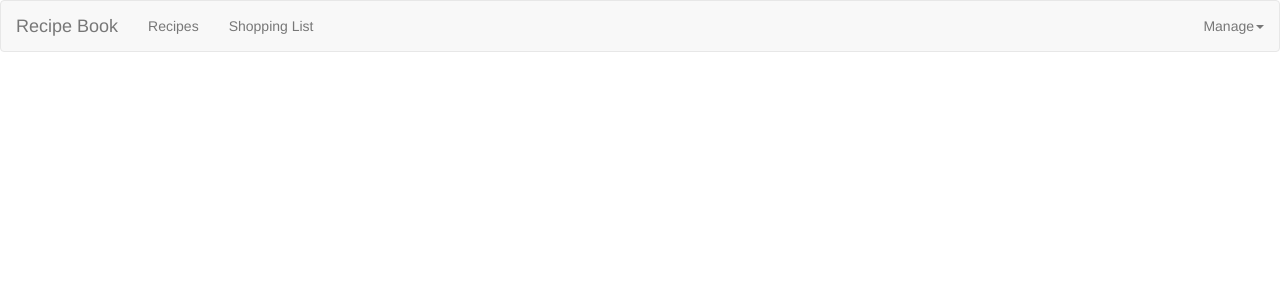
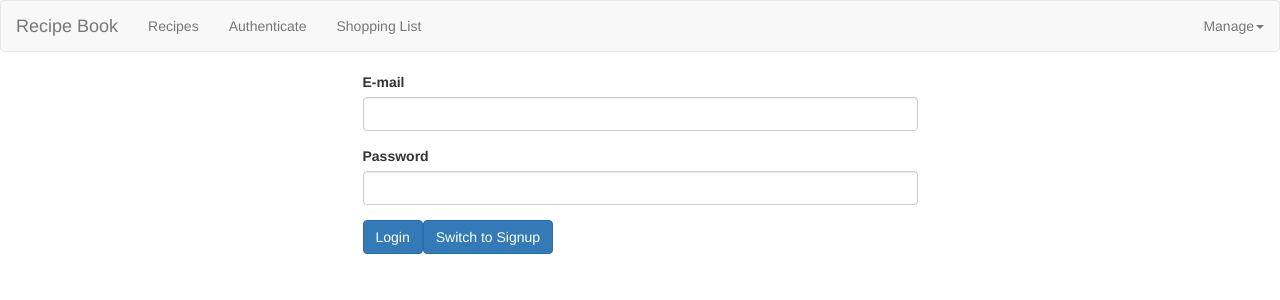
Before and after one commit to dipesh-03/Angular_Project, an Angular app: page /auth in a window 1280 px wide. Before the commit this address led to /. Shown: the top 300 px of the page. Built offline with nearby package versions, Linux system fonts and the light colour scheme.

Commit message:
reolve error and added auth

```diff
--- a/src/app/app-routing.module.ts
+++ b/src/app/app-routing.module.ts
@@ -7,6 +7,7 @@
 import { RecipeDetailComponent } from './recipes/recipe-detail/recipe-detail.component'
 import { RecipeEditComponent } from './recipes/recipe-edit/recipe-edit.component'
 import { RecipesResolverService } from './recipes/recipes-resolver.service'
+import { AuthComponent } from './auth/auth.component'
 
 const appRoutes : Routes = [
     {path:'' , redirectTo:'/recipes', pathMatch:'full' },
@@ -17,6 +18,7 @@
       {path:':id/edit' , component:RecipeEditComponent , resolve: [RecipesResolverService]}
     ]},
     {path:'shopping-list' , component:ShoppingListComponent},
+    {path:'auth' , component:AuthComponent}
   ]
 
 @NgModule({
--- a/src/app/app.module.ts
+++ b/src/app/app.module.ts
@@ -17,6 +17,7 @@
 import { RecipesStartComponent } from './recipes/recipes-start/recipes-start.component';
 import { RecipeEditComponent } from './recipes/recipe-edit/recipe-edit.component';
 import { RecipeService } from './recipes/recipe.service';
+import { AuthComponent } from './auth/auth.component';
 
 @NgModule({
   declarations: [
@@ -30,7 +31,8 @@
     ShoppingEditComponent,
     DropdownDirective,
     RecipesStartComponent,
-    RecipeEditComponent
+    RecipeEditComponent,
+    AuthComponent
   ],
 
   imports: [
--- /dev/null
+++ b/src/app/auth/auth.component.html
@@ -0,0 +1,18 @@
+<div class="row">
+  <div class="col-xs-12 col-md-6 col-md-offset-3">
+    <form>
+      <div class="form-group">
+        <label for="email">E-mail</label>
+        <input type="email" class="form-control" id="email">
+      </div>
+      <div class="form-group">
+        <label for="password">Password</label>
+        <input type="password" class="form-control" id="password">
+      </div>
+      <div>
+        <button class="btn btn-primary" type="submit">{{ isLoginMode ? 'Login' : 'Signup' }}</button>
+        <button class="btn btn-primary" (click)="onSwitchMode()" type="button">Switch to {{ isLoginMode? 'Signup' : 'Login'}}</button>
+      </div>
+    </form>
+  </div>
+</div>
--- /dev/null
+++ b/src/app/auth/auth.component.ts
@@ -0,0 +1,15 @@
+import { Component } from "@angular/core";
+
+@Component({
+  selector : 'app-auth',
+  templateUrl: './auth.component.html'
+})
+
+export class AuthComponent{
+
+  isLoginMode = true;
+
+  onSwitchMode(){
+    this.isLoginMode = !this.isLoginMode;
+  }
+}
--- a/src/app/header/header.component.html
+++ b/src/app/header/header.component.html
@@ -8,6 +8,7 @@
         <div class="navbar-default">
             <ul class="nav navbar-nav">
                 <li><a routerLinkActive="active" [routerLink]="['recipes']">Recipes</a></li>
+                <li><a routerLinkActive="active" [routerLink]="['auth']">Authenticate</a></li>
                 <li><a routerLinkActive="active" [routerLink]="['shopping-list']">Shopping List</a></li>
             </ul>
             <ul class="nav navbar-nav navbar-right">
```
